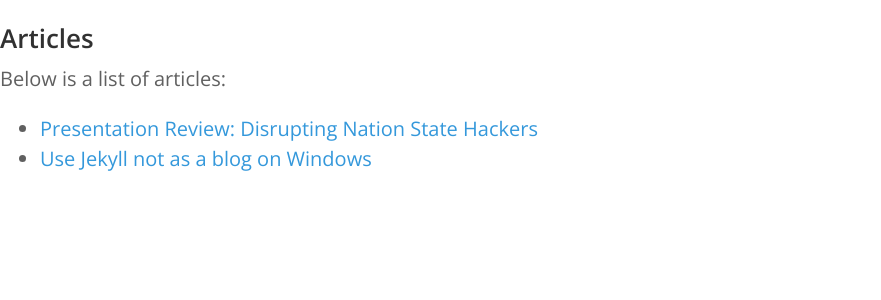
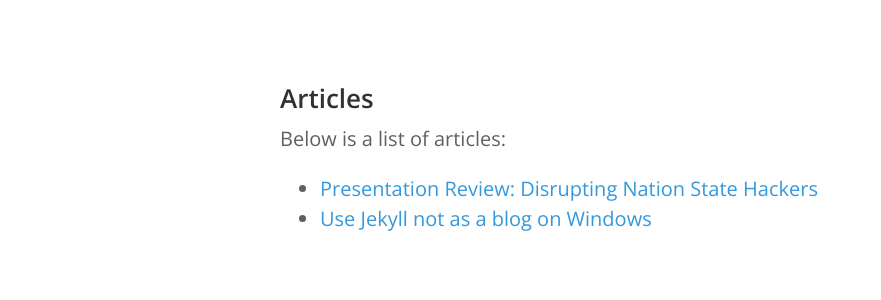
Before and after one commit to yindeming/articles, a Jekyll site: the page built from index.html, in a window 1280 px wide. Shown: the top 300 px of the page, without its empty margins (0-881 px from the left). Built offline with Jekyll 4.4.1, drawn with Linux system fonts in a browser that asks for light colours.

Commit message:
Update index.html

```diff
--- a/index.html
+++ b/index.html
@@ -2,7 +2,8 @@
 layout: default
 ---
 
-<!-- <div class="site"> -->
+
+  <div class="container content"><div class="masthead">
 
   <h1>Articles</h1>
 
@@ -16,4 +17,4 @@ layout: default
     {% endfor %}
   </ul>
 
-<!-- </div> -->
+  </div></div>
```
